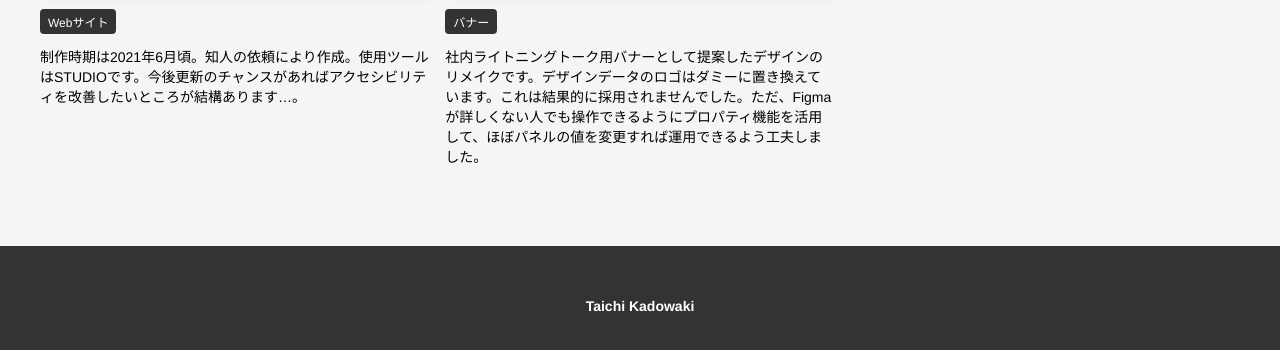
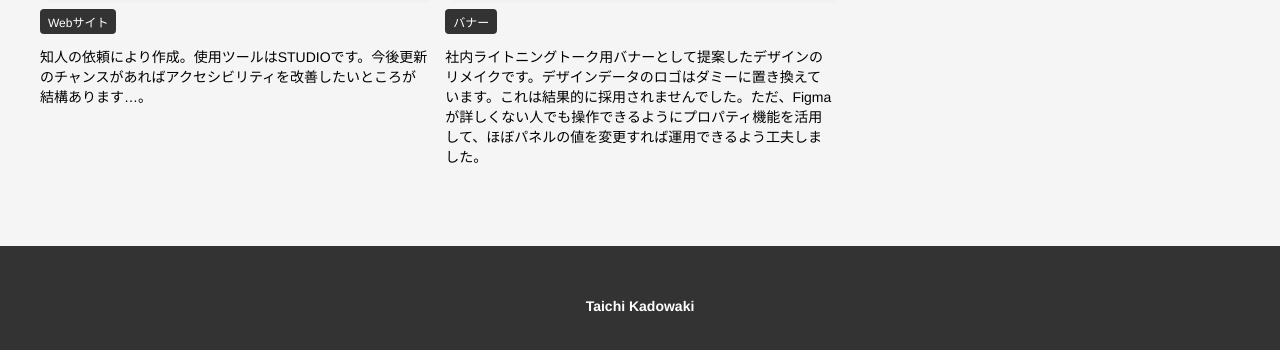
Before and after one commit to kadocho12/portfolio, a plain HTML site: page index.html in a window 1280 px wide. Shown: the part 1866-2216 px from the top of the page. Drawn offline with Linux system fonts and the light colour scheme.

Commit message:
無頼花の制作時期を修正

```diff
--- a/index.html
+++ b/index.html
@@ -164,7 +164,7 @@
           </a>
           <p class="c-card__category">Webサイト</p>
           <div class="c-card__description">
-            <p>制作時期は2021年6月頃。知人の依頼により作成。使用ツールはSTUDIOです。今後更新のチャンスがあればアクセシビリティを改善したいところが結構あります…。</p>
+            <p>知人の依頼により作成。使用ツールはSTUDIOです。今後更新のチャンスがあればアクセシビリティを改善したいところが結構あります…。</p>
           </div>
         </article>
         <article class="c-card">
```
